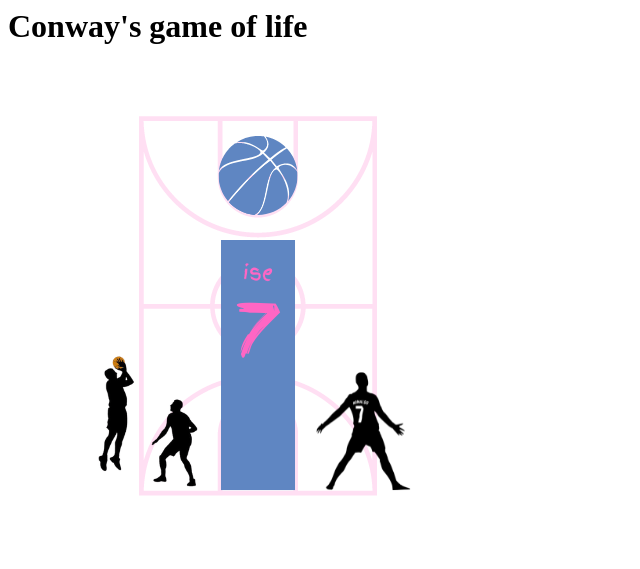
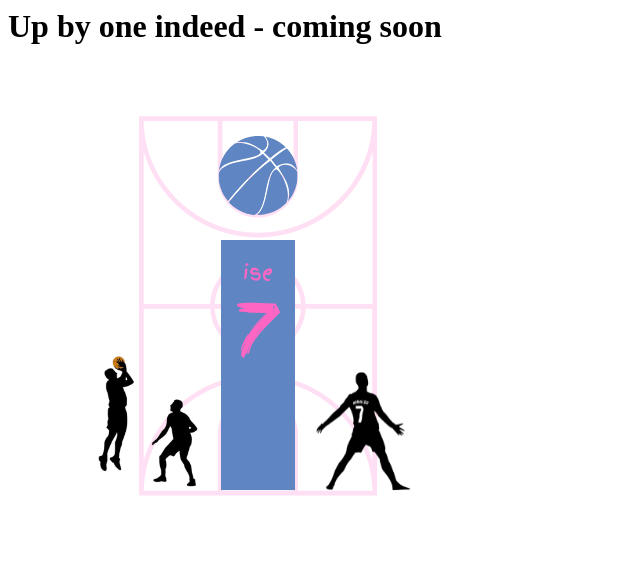
Before and after one commit to IseLein/c-htmx, a plain HTML site: page index.html in a window 1280 px wide. Shown: the whole page, without its empty margins (0-640 px from the left). Drawn offline with Linux system fonts and the light colour scheme.

Commit message:
updated html

```diff
--- a/index.html
+++ b/index.html
@@ -1,11 +1,11 @@
 
 <html>
     <head>
-        <title>Cordle</title>
+        <title>Iselein</title>
         <link rel="icon" type="image/x-icon" href="/favicon.ico">
     </head>
     <body>
-        <h1>Conway's game of life</h1>
+        <h1>Up by one indeed - coming soon</h1>
         <img src="iselein.png" alt="ishuz">
     </body>
 </html>
```
